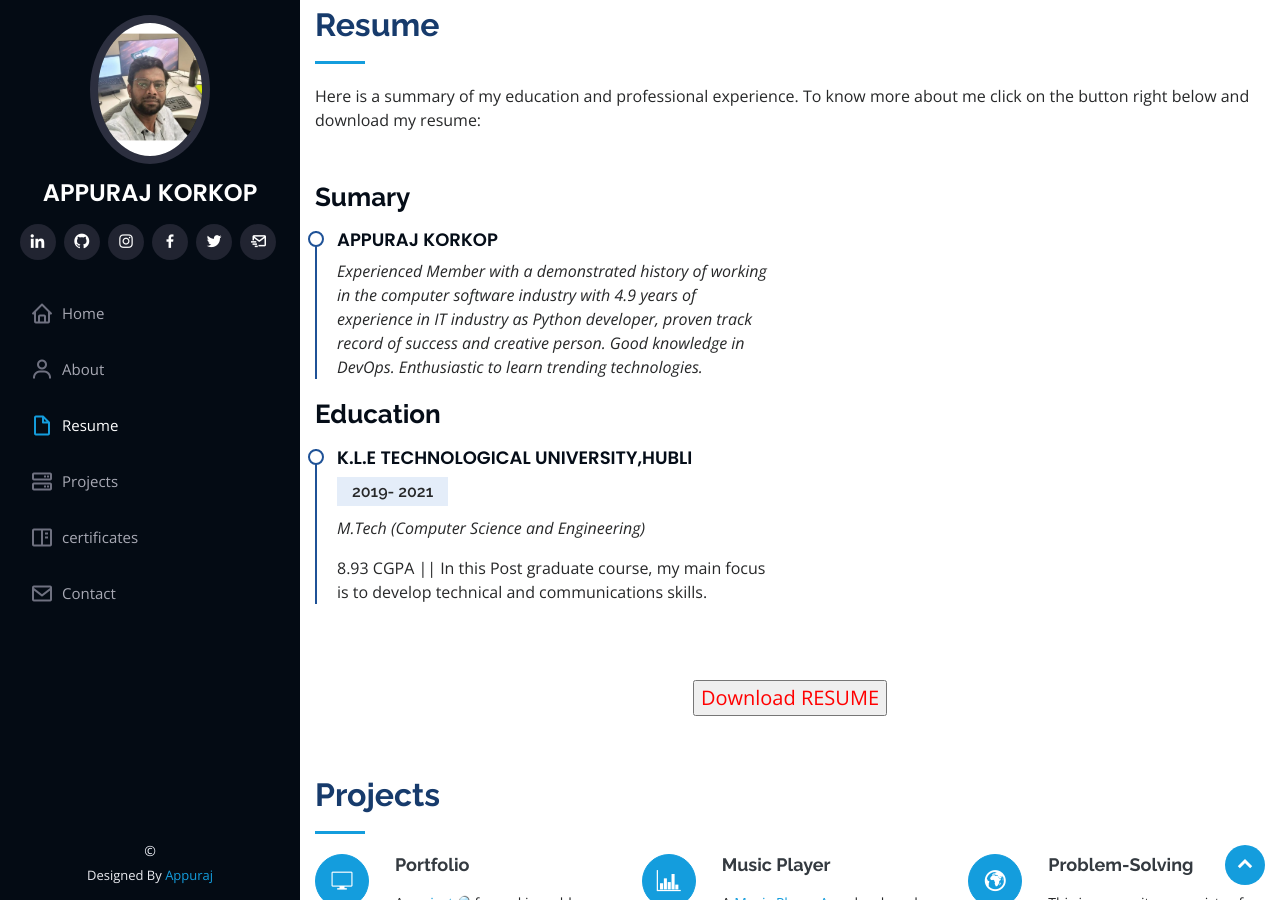
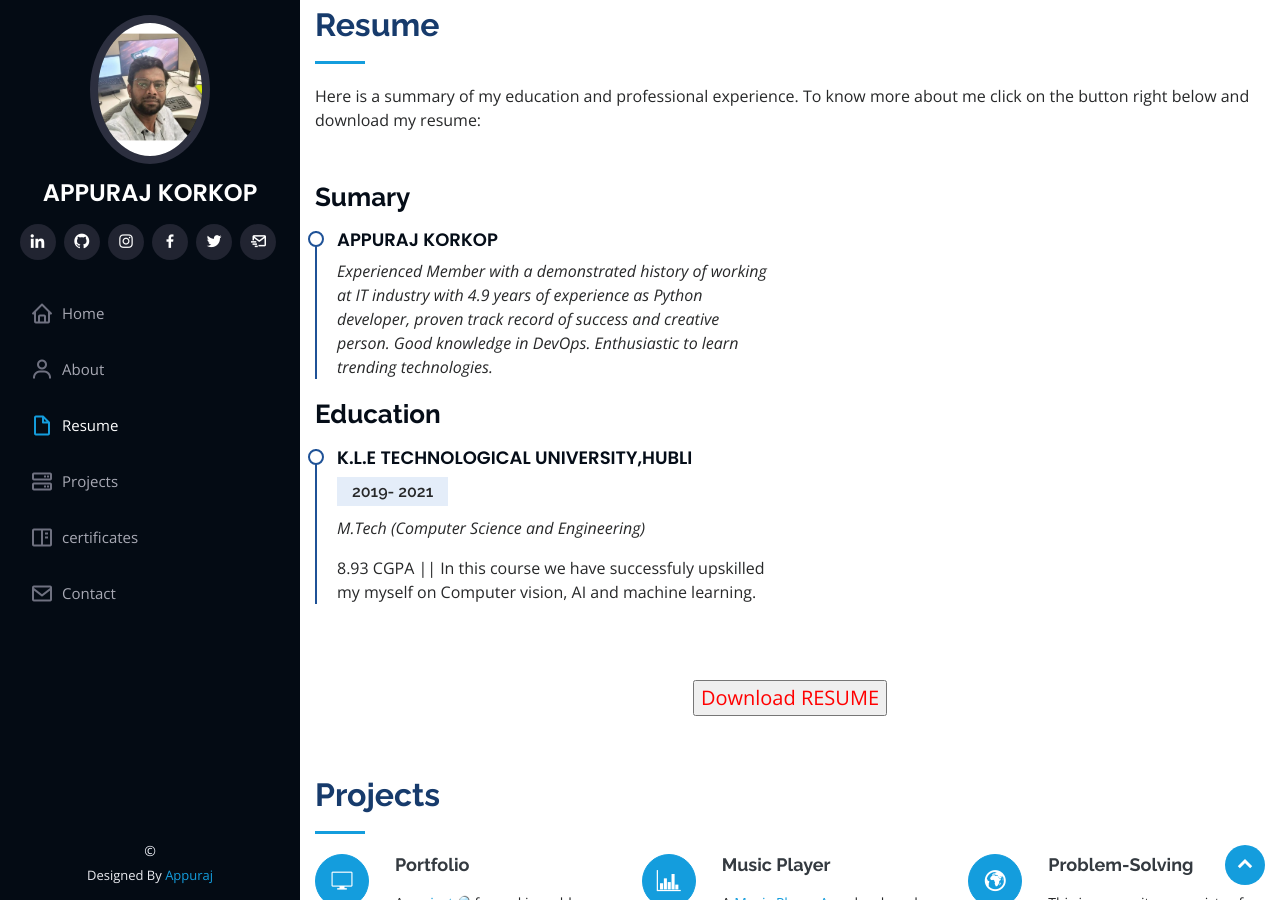
Before and after one commit to appurajk/appuraj.in, a Jekyll site: the page index.html, which Jekyll copies as it is, in a window 1280 px wide and 900 px high, scrolled down 2401 px. Built offline with Jekyll 4.4.1, drawn with Linux system fonts in a browser that asks for light colours.

Commit message:
Update index.html

```diff
--- a/index.html
+++ b/index.html
@@ -218,7 +218,7 @@ I want to become a proficient and extensively skilled IT professional and want t
             <h3 class="resume-title">Sumary</h3>
             <div class="resume-item pb-0">
               <h4>Appuraj Korkop</h4>
-              <p><em>Experienced Member with a demonstrated history of working in the computer software industry with 4.9 years of experience in IT industry as Python developer, proven track record of
+              <p><em>Experienced Member with a demonstrated history of working at IT industry with 4.9 years of experience as Python developer, proven track record of
 success and creative person. Good knowledge in DevOps. Enthusiastic to learn trending technologies.</em></p>
             </div>
             <h3 class="resume-title">Education</h3>
@@ -226,7 +226,7 @@ success and creative person. Good knowledge in DevOps. Enthusiastic to learn tre
               <h4>K.L.E Technological University,Hubli</h4>
               <h5>2019- 2021</h5>
               <p><em>M.Tech (Computer Science and Engineering)</em></p>
-              <p>8.93 CGPA     ||   	In this Post graduate course, my main focus is to develop technical and communications skills. </p>
+              <p>8.93 CGPA     ||  In this course we have successfuly upskilled my myself on Computer vision, AI and machine learning. </p>
             </div>
 
 
```
